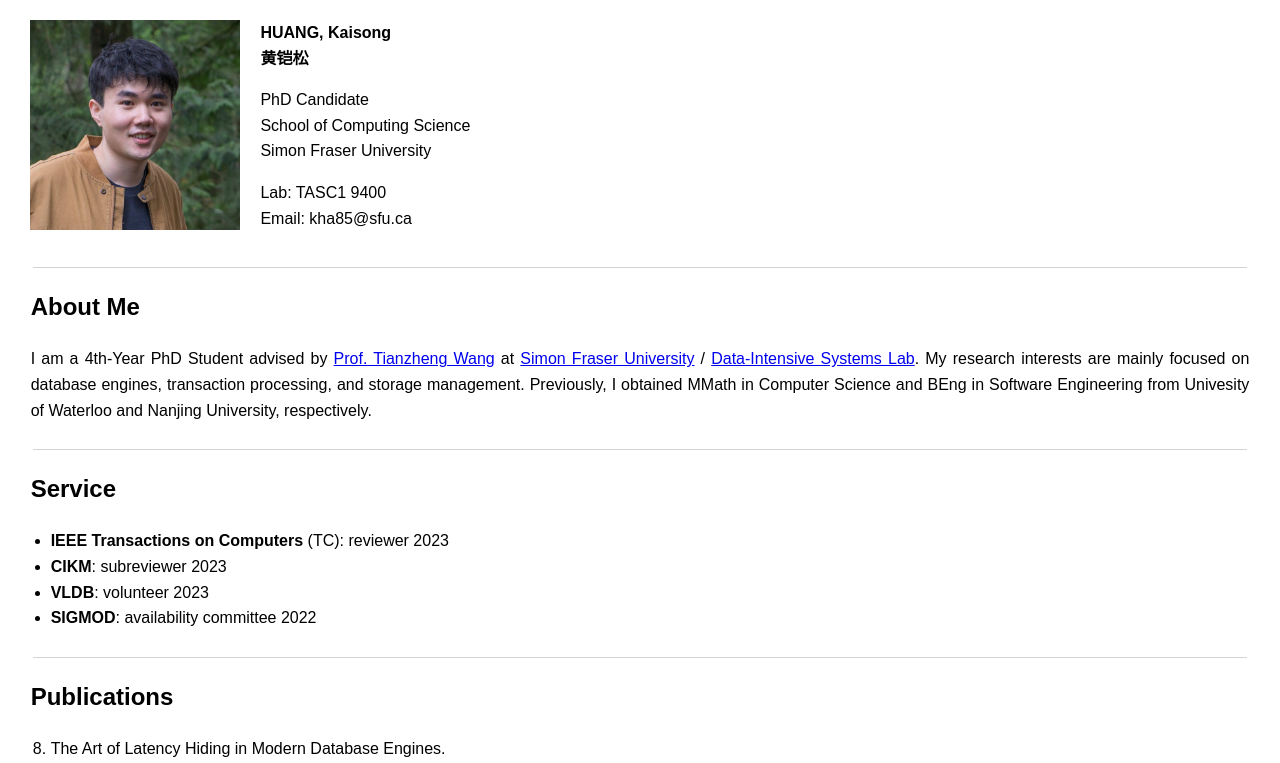
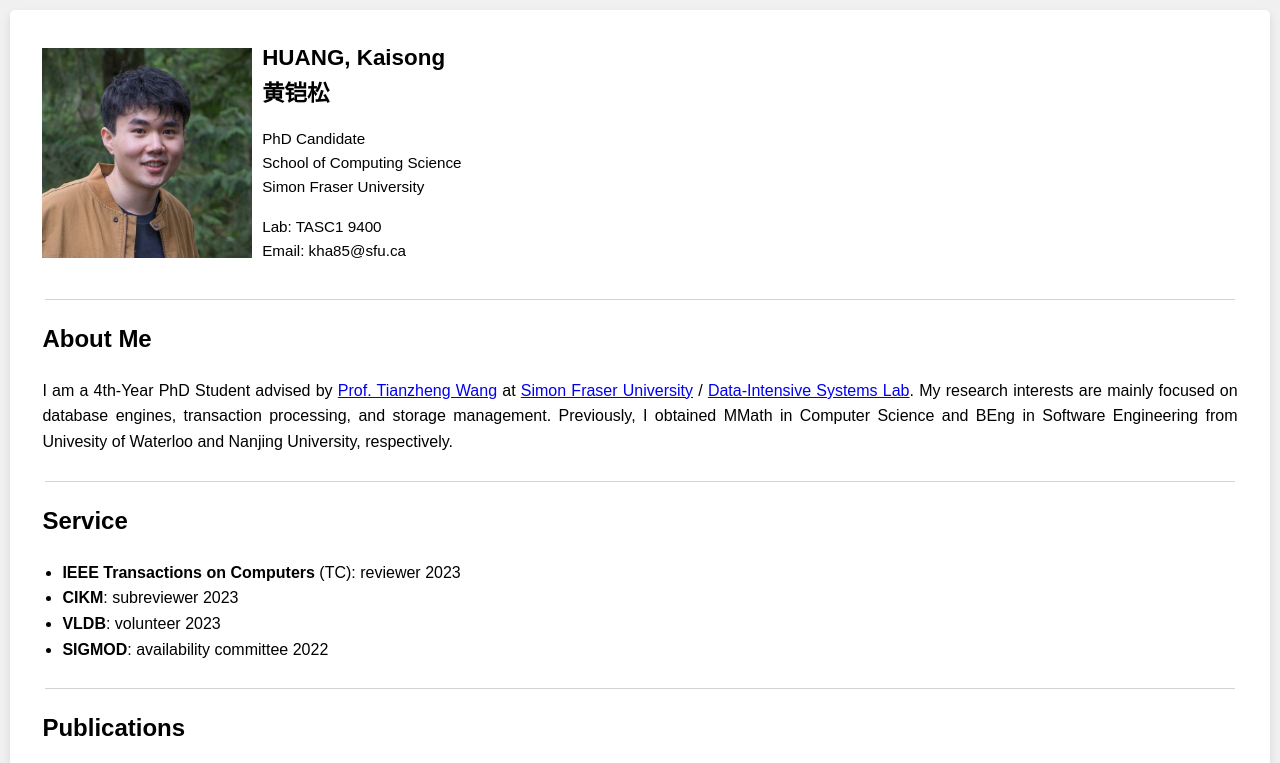
Before and after one commit to KaisongHuang/kaisonghuang.github.io, a plain HTML site: page index.html in a window 1280 px wide. Shown: the top 763 px of the page. Drawn offline with Linux system fonts and the light colour scheme.

Commit message:
Add another layer of background

```diff
--- a/index.html
+++ b/index.html
@@ -10,10 +10,29 @@
     <title>Kaisong Huang - School of Computing Science @ SFU</title>
     <style>
         body {
+            margin: 0;
+            padding: 0;
+            background: #f0f0f0;
             font-family: Arial, sans-serif;
             line-height: 1.6;
         }
 
+        .letter-container {
+            background: #fff; /* A white background for the letter */
+            margin: 10px; /* Centers the container with some margin from the top */
+            padding: 10px;
+            max-width: 97%; /* Maximum width of the letter */
+            box-shadow: 0 4px 8px rgba(0, 0, 0, 0.1); /* Subtle shadow to create the floating effect */
+            border-radius: 5px; /* Optional: slightly rounded corners for the letter */
+        }
+
+        /* Responsive design for smaller screens */
+        @media (max-width: 490px) {
+            .letter-container {
+                margin: 10px;
+                padding: 10px;
+            }
+        }
         .container {
             width: 98%;
             margin: auto;
@@ -36,7 +55,8 @@
             width: 210px;
             height: 210px;
             object-fit: cover;
-            margin-right: 20px;
+            margin-right: 10px;
+            margin-top: 8px;
         }
 
         .profile .name {
@@ -57,7 +77,7 @@
                 /* You may want to scale down the image on smaller screens */
                 height: 210px;
                 /* Maintain the aspect ratio if desired */
-                margin-right: 0;
+                margin-right: 0px;
                 /* Remove the margin since the image will be above the text */
                 margin-bottom: 10px;
                 /* Add some space below the image */
@@ -143,18 +163,19 @@
 </head>
 
 <body>
+    <div class="letter-container">
     <header>
         <div class="container profile">
             <img src="resource/kaisong_profile_van.png" alt="Kaisong Huang">
             <div class="name">
-                <h1 style="font-size: 1em; margin-top: 0;">HUANG, Kaisong<br>黄铠松</h1>
+                <h1 style="font-size: 1.4em; margin-top: 0px;">HUANG, Kaisong<br>黄铠松</h1>
                 <!-- <h2 style="font-size: 1em;">黄铠松</h2> -->
-                <p>
+                <p style="font-size: 0.95em; margin-top: 0px;">
                     PhD Candidate<br>
                     School of Computing Science<br>
                     Simon Fraser University
                 </p>
-                <p>
+                <p style="font-size: 0.95em; margin-top: 0px;">
                     Lab: TASC1 9400<br>
                     Email: kha85@sfu.ca
                 </p>
@@ -348,6 +369,7 @@
             <p>© 2023 Kaisong Huang. All Rights Reserved.</p>
         </div>
     </footer>
+    </div>
 </body>
 
 </html>
```
